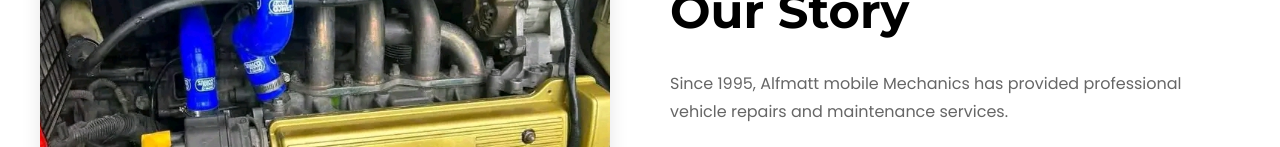
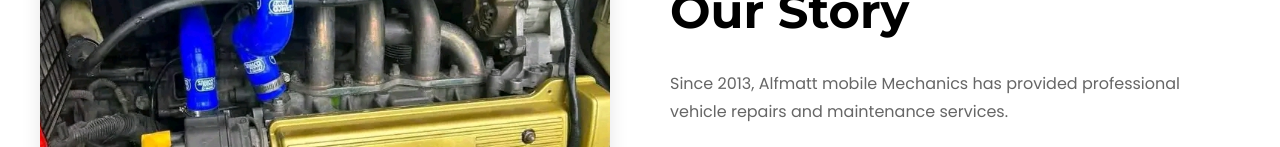
Before and after one commit to tichaonaclapperton/alfmatt, a React (Vite) app: page /about in a window 1280 px wide. Shown: the part 805-952 px from the top of the page. Built offline with nearby package versions, Linux system fonts and the light colour scheme.

Commit message:
fixed the story

```diff
--- a/src/components/CompanyStory.jsx
+++ b/src/components/CompanyStory.jsx
@@ -16,7 +16,7 @@ export default function CompanyStory() {
           <h2>Our Story</h2>
 
           <p>
-            Since 1995, Alfmatt mobile Mechanics has provided professional
+            Since 2013, Alfmatt mobile Mechanics has provided professional
             vehicle repairs and maintenance services.
           </p>
 
--- a/src/components/Hero.jsx
+++ b/src/components/Hero.jsx
@@ -6,7 +6,7 @@ export default function Hero() {
 		<section className="hero">
 			<div className="overlay"></div>
 			<div className="hero-content">
-				<span className="badge"> Trusted since 1999</span>
+				<span className="badge"> Trusted since 2013</span>
 				<h1> Expert Mechanical Services</h1>
 				<p>Quality repairs,honest pricing and friendly service you can trust</p>
 
```
